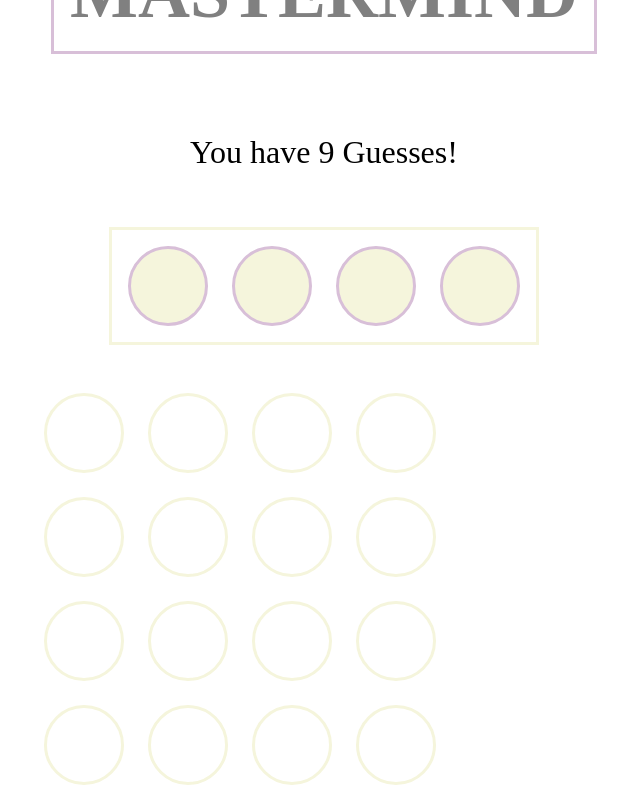
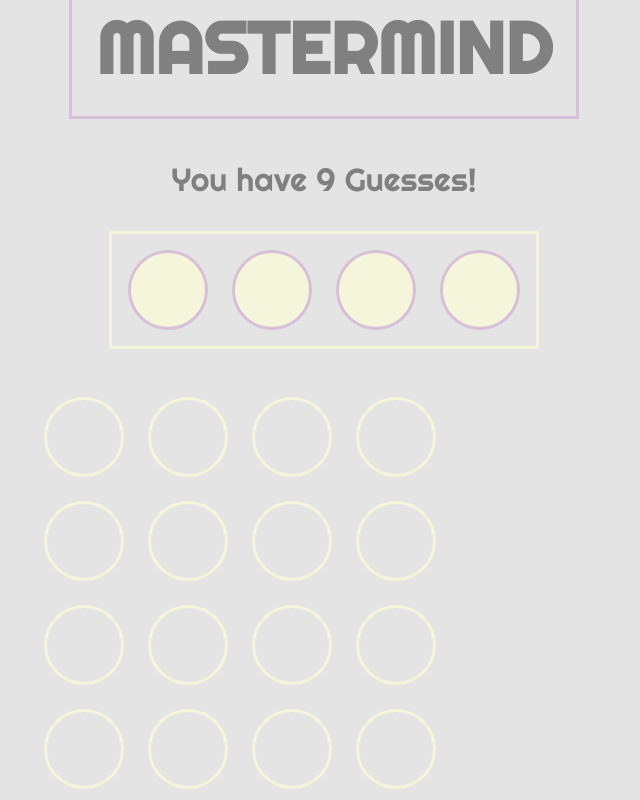
Before and after one commit to raquellyc/mastermindgame, a plain HTML site: page index.html in a window 1280 px wide. Shown: the top 800 px of the page, without its empty margins (316-956 px from the left). Drawn offline with Linux system fonts and the light colour scheme; a web font is replaced by a local one.

Commit message:
add font and color to css

```diff
--- a/css/main.css
+++ b/css/main.css
@@ -1,28 +1,32 @@
 * {
     box-sizing: border-box;
+    background-color:rgb(228, 228, 228);
 }
 
 body {
-    height: 90vh;
+    height: 100vh;
     margin: 50vmin;
     display: flex;
     flex-direction: column;
     justify-content: center;
     align-items: center;
+    font-family: 'Righteous', cursive;
 }
 
 h1 {
     border: solid thistle;
-    padding: 2vmin;
+    padding: 3vmin;
     color: gray;
     font-size: 9vmin;
+    margin-bottom: 1vmin;
 }
 
 p {
     width: 50vmin;
     text-align: center;
     font-size: 4vmin;
-    margin-bottom: -2vmin;
+    margin-bottom: -5vmin;
+    color: gray;
 }
 
 #board {
@@ -42,16 +46,17 @@
     display: grid;
     grid-template-columns: repeat(4, 10vmin) 18vmin;
     gap: 3vmin;
-    margin-top: -2vmin;
+
 
 }
 
 #spacemarkers > div {
     height: 4vmin;
-    border-width: 5vmin;
+    border-width: 6vmin;
     border-style: solid;
     border-color: transparent transparent thistle;
     transform: scale(0.8);
+
 }
 
 #colorsel {
@@ -165,5 +170,5 @@
     display: grid;
     grid-template-columns: repeat(2, 3vmin);
     grid-template-rows: repeat(2, 3vmin);
-    gap: 0.5vmin;
+    gap: 1vmin;
 }
--- a/index.html
+++ b/index.html
@@ -7,6 +7,7 @@
     <title>MASTERMIND</title>
     <link rel ="stylesheet" href="css/main.css">
     <script defer src="js/main.js"></script>
+    <link href="https://fonts.googleapis.com/css2?family=Righteous&family=Roboto+Mono:wght@100&family=Rock+3D&family=Shizuru&display=swap" rel="stylesheet">
 </head>
 <body>
 
--- a/js/main.js
+++ b/js/main.js
@@ -138,7 +138,7 @@
     board.forEach(function(guessObj, rowIdx) {
         guessObj.code.forEach(function (colorIdx, colIdx) {
             const div = document.getElementById(`c${colIdx}r${rowIdx}`);
-            div.style.backgroundColor = 'white';
+            div.style.backgroundColor = 'rgb(228, 228, 228)';
             const resultEl = document.getElementById(`r${rowIdx}`);
             resultEl.innerHTML = '';
         });
```
Also changed, not shown: 1 other file.
